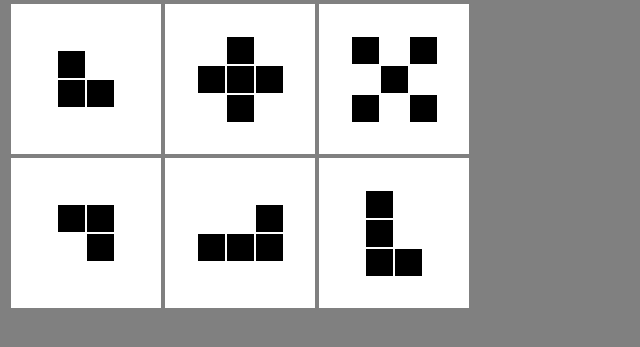
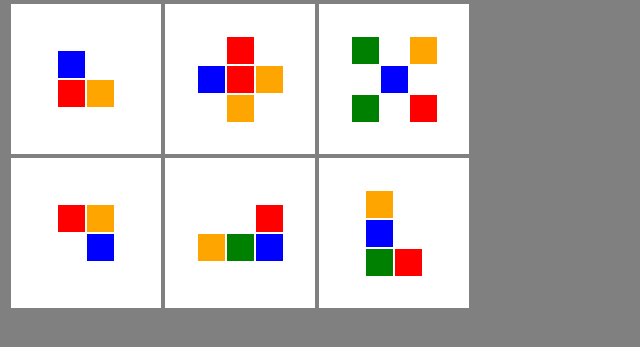
Before and after one commit to Szymzal/school-project, a plain HTML site: page spr02/index.html in a window 1280 px wide. Shown: the part 315-662 px from the top of the page, without its empty margins (0-640 px from the left). Drawn offline with Linux system fonts and the light colour scheme.

Commit message:
Changed colors of boxes

```diff
--- a/spr02/index.html
+++ b/spr02/index.html
@@ -64,12 +64,12 @@
                 <div class="box" id="boxspecial">
                     <table>
                         <tr>
-                            <td></td>
+                            <td class="blue"></td>
                             <td class="hidden"></td>
                         </tr>
                         <tr>
-                            <td></td>
-                            <td></td>
+                            <td class="red"></td>
+                            <td class="orange"></td>
                         </tr>
                     </table>
                 </div>
@@ -79,17 +79,17 @@
                     <table>
                         <tr>
                             <td class="hidden"></td>
-                            <td></td>
+                            <td class="red"></td>
                             <td class="hidden"></td>
                         </tr>
                         <tr>
-                            <td></td>
-                            <td></td>
-                            <td></td>
+                            <td class="blue"></td>
+                            <td class="red"></td>
+                            <td class="orange"></td>
                         </tr>
                         <tr>
                             <td class="hidden"></td>
-                            <td></td>
+                            <td class="orange"></td>
                             <td class="hidden"></td>
                         </tr>
                     </table>
@@ -99,19 +99,19 @@
                 <div class="box" id="boxspecial">
                     <table>
                         <tr>
-                            <td></td>
+                            <td class="green"></td>
                             <td class="hidden"></td>
-                            <td></td>
+                            <td class="orange"></td>
                         </tr>
                         <tr>
                             <td class="hidden"></td>
-                            <td></td>
+                            <td class="blue"></td>
                             <td class="hidden"></td>
                         </tr>
                         <tr>
-                            <td></td>
+                            <td class="green"></td>
                             <td class="hidden"></td>
-                            <td></td>
+                            <td class="red"></td>
                         </tr>
                     </table>
                 </div>
@@ -122,12 +122,12 @@
                 <div class="box" id="boxspecial">
                     <table>
                         <tr>
-                            <td></td>
-                            <td></td>
+                            <td class="red"></td>
+                            <td class="orange"></td>
                         </tr>
                         <tr>
                             <td class="hidden"></td>
-                            <td></td>
+                            <td class="blue"></td>
                         </tr>
                     </table>
                 </div>
@@ -138,12 +138,12 @@
                         <tr>
                             <td class="hidden"></td>
                             <td class="hidden"></td>
-                            <td></td>
+                            <td class="red"></td>
                         </tr>
                         <tr>
-                            <td></td>
-                            <td></td>
-                            <td></td>
+                            <td class="orange"></td>
+                            <td class="green"></td>
+                            <td class="blue"></td>
                         </tr>
                     </table>
                 </div>
@@ -152,16 +152,16 @@
                 <div class="box" id="boxspecial">
                     <table>
                         <tr>
-                            <td></td>
+                            <td class="orange"></td>
                             <td class="hidden"></td>
                         </tr>
                         <tr>
-                            <td></td>
+                            <td class="blue"></td>
                             <td class="hidden"></td>
                         </tr>
                         <tr>
-                            <td></td>
-                            <td></td>
+                            <td class="green"></td>
+                            <td class="red"></td>
                         </tr>
                     </table>
                 </div>
--- a/spr02/style.css
+++ b/spr02/style.css
@@ -67,3 +67,19 @@ body {
 #boxspecial table tr .hidden {
     visibility: hidden;
 }
+
+#boxspecial table tr .green {
+    background-color: green;
+}
+
+#boxspecial table tr .red {
+    background-color: red;
+}
+
+#boxspecial table tr .orange {
+    background-color: orange;
+}
+
+#boxspecial table tr .blue {
+    background-color: blue;
+}
```
